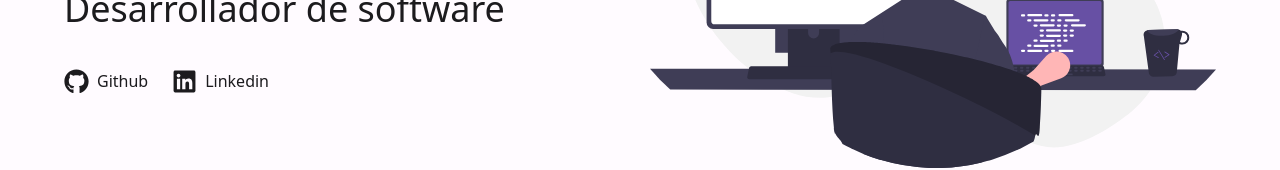
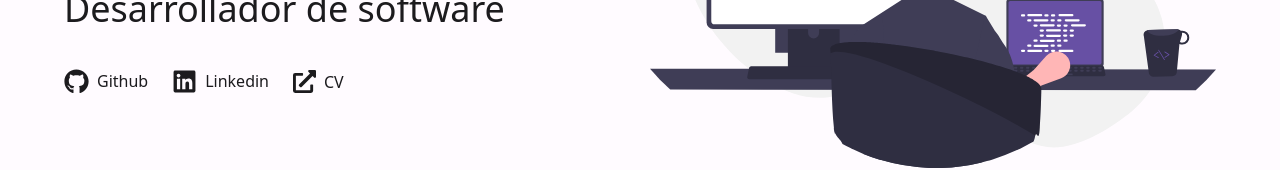
Before and after one commit to brayanramosc/personal-portfolio, a React (Vite) app: page / in a window 1280 px wide. Shown: the part 469-639 px from the top of the page. Built offline with nearby package versions, Linux system fonts and the light colour scheme.

Commit message:
feat: add cv button to hero section

```diff
--- a/src/components/hero/Hero.tsx
+++ b/src/components/hero/Hero.tsx
@@ -1,6 +1,6 @@
 import { motion } from "framer-motion";
 import { useTranslation } from "react-i18next";
-import { FaGithub, FaLinkedin } from "react-icons/fa";
+import { FaGithub, FaLinkedin, FaExternalLinkAlt } from "react-icons/fa";
 
 import programmingLogo from "../../assets/programming.svg";
 import LinkButton from "./LinkButton";
@@ -59,6 +59,12 @@ const Hero = () => {
                         delay={0.3}
                         Icon={<FaLinkedin size={25} />}
                     />
+                    <LinkButton
+                        name="CV"
+                        href="https://udeaeduco-my.sharepoint.com/:b:/g/personal/brayan_ramos_udea_edu_co/Ea9wA6SqVhNBmEGpozl3QUkB6-eCFQeZmsw-zurE6T2w7A?e=UlCacx"
+                        delay={0.6}
+                        Icon={<FaExternalLinkAlt size={23} />}
+                    />
                 </div>
             </aside>
 
```
